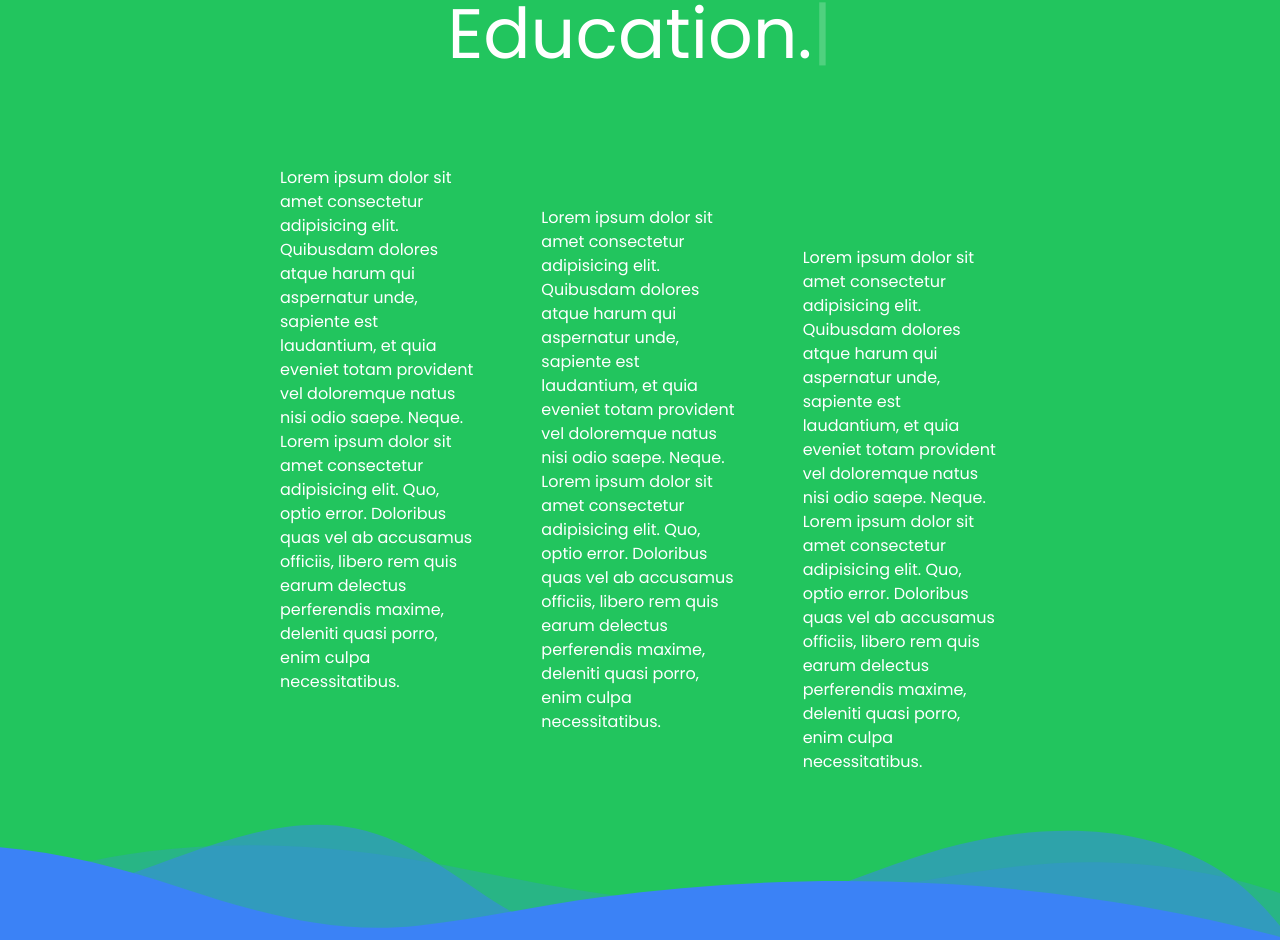
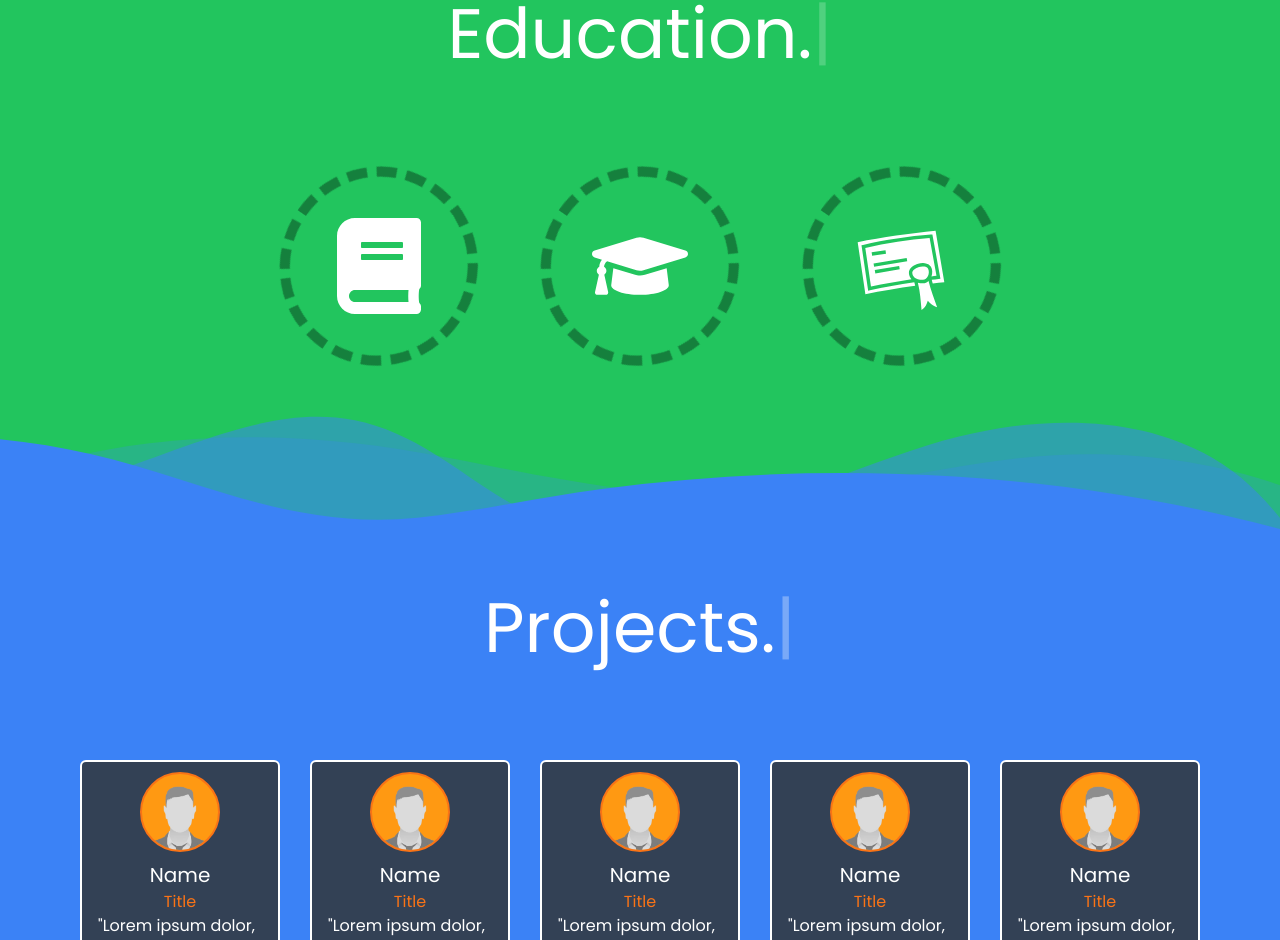
Before and after one commit to udK01/ScrollAnimateProject, a React (Vite) app in the folder ScrollAnimateProject/: page / in a window 1280 px wide. Shown: the part 988-1928 px from the top of the page. Built offline with nearby package versions, Linux system fonts and the light colour scheme.

Commit message:
Changed education tab to icons.

```diff
--- a/ScrollAnimateProject/package.json
+++ b/ScrollAnimateProject/package.json
@@ -12,6 +12,7 @@
   "dependencies": {
     "react": "^18.3.1",
     "react-dom": "^18.3.1",
+    "react-icons": "^5.2.1",
     "typed.js": "^2.1.0"
   },
   "devDependencies": {
--- a/ScrollAnimateProject/src/App.jsx
+++ b/ScrollAnimateProject/src/App.jsx
@@ -2,6 +2,7 @@ import React, { useEffect, useState } from "react";
 import Card from "./components/Card";
 import TypeWriter from "./components/TypeWriter";
 import TypeWriterTitle from "./components/TypewriterTitle";
+import Education from "./components/Education";
 
 export default function App() {
   const [counter, setCounter] = useState(0);
@@ -142,7 +143,9 @@ export default function App() {
           </div>
         </div>
         {/* Test Paragraphs */}
-        <div className="flex w-[60%] mx-auto gap-16">
+        <Education />
+
+        {/* <div className="flex w-[60%] mx-auto gap-16">
           <div className="text-[16px] w-1/3 hide">
             Lorem ipsum dolor sit amet consectetur adipisicing elit. Quibusdam
             dolores atque harum qui aspernatur unde, sapiente est laudantium, et
@@ -170,7 +173,7 @@ export default function App() {
             quis earum delectus perferendis maxime, deleniti quasi porro, enim
             culpa necessitatibus.
           </div>
-        </div>
+        </div> */}
       </section>
 
       {/* Divider 2*/}
--- /dev/null
+++ b/ScrollAnimateProject/src/components/Education.jsx
@@ -0,0 +1,21 @@
+import { FaBook } from "react-icons/fa";
+import { FaGraduationCap } from "react-icons/fa";
+import { GiDiploma } from "react-icons/gi";
+
+import "./utils/css/education.css";
+
+export default function Education() {
+  return (
+    <div className="flex justify-evenly w-[60%] mx-auto gap-16">
+      <div className="rotate-border-wrapper p-10 hide">
+        <FaBook className="size-24" />
+      </div>
+      <div className="rotate-border-wrapper p-10 hide">
+        <FaGraduationCap className="size-24" />
+      </div>
+      <div className="rotate-border-wrapper p-10 hide">
+        <GiDiploma className="size-24" />
+      </div>
+    </div>
+  );
+}
--- /dev/null
+++ b/ScrollAnimateProject/src/components/utils/css/education.css
@@ -0,0 +1,35 @@
+@keyframes rotate-border {
+  from {
+    transform: rotate(0deg);
+  }
+  to {
+    transform: rotate(360deg);
+  }
+}
+
+.rotate-border-wrapper {
+  position: relative;
+  width: 200px;
+  height: 200px;
+  display: flex;
+  align-items: center;
+  justify-content: center;
+  border-radius: 50%;
+}
+
+.rotate-border-wrapper::before {
+  content: "";
+  position: absolute;
+  top: 0;
+  left: 0;
+  right: 0;
+  bottom: 0;
+  border: 10px dashed #15803d;
+  border-radius: 50%;
+  animation: rotate-border 10s linear infinite;
+  pointer-events: none;
+}
+
+.rotate-border-wrapper:hover::before {
+  border-color: #f97316;
+}
```
Also changed, not shown: 1 other file (tests, documents, lock files or other folders).
